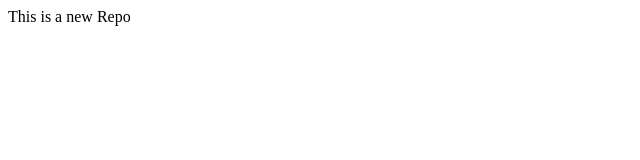
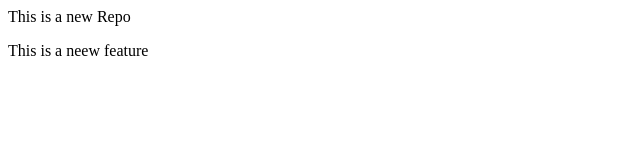
Before and after one commit to SudhagoniSrihitha/localrepo, a plain HTML site: page index.html in a window 1280 px wide. Shown: the whole page, without its empty margins (0-640 px from the left). Drawn offline with Linux system fonts and the light colour scheme.

Commit message:
Add new feature

```diff
--- a/index.html
+++ b/index.html
@@ -1 +1,2 @@
 <p>This is a new Repo</p>
+<p>This is a neew feature</p>
```
